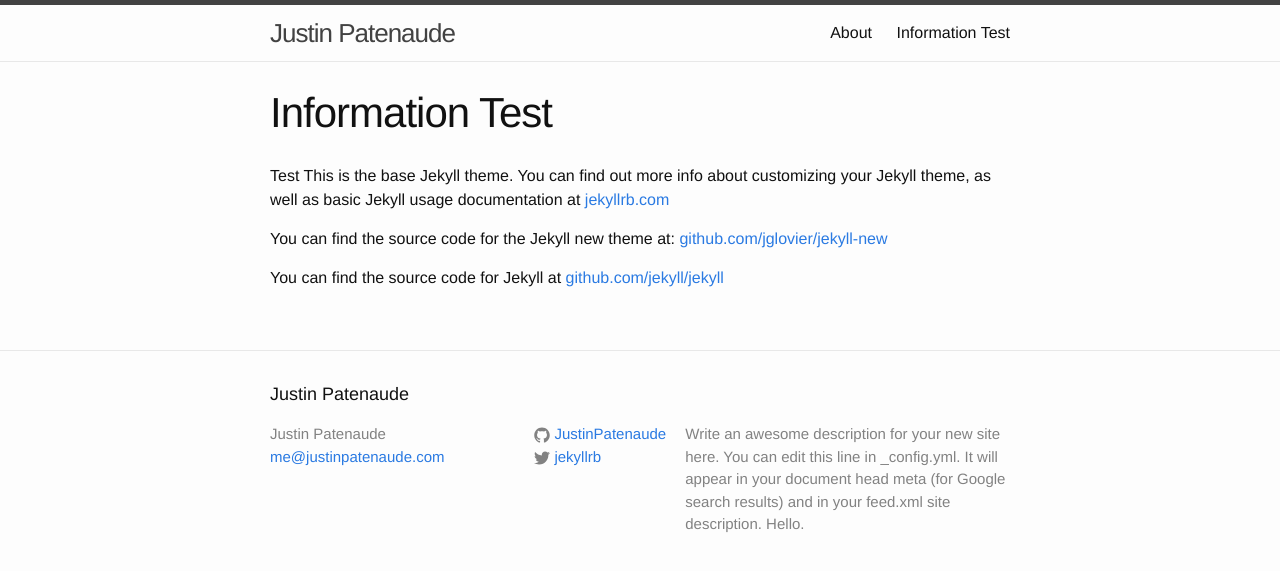
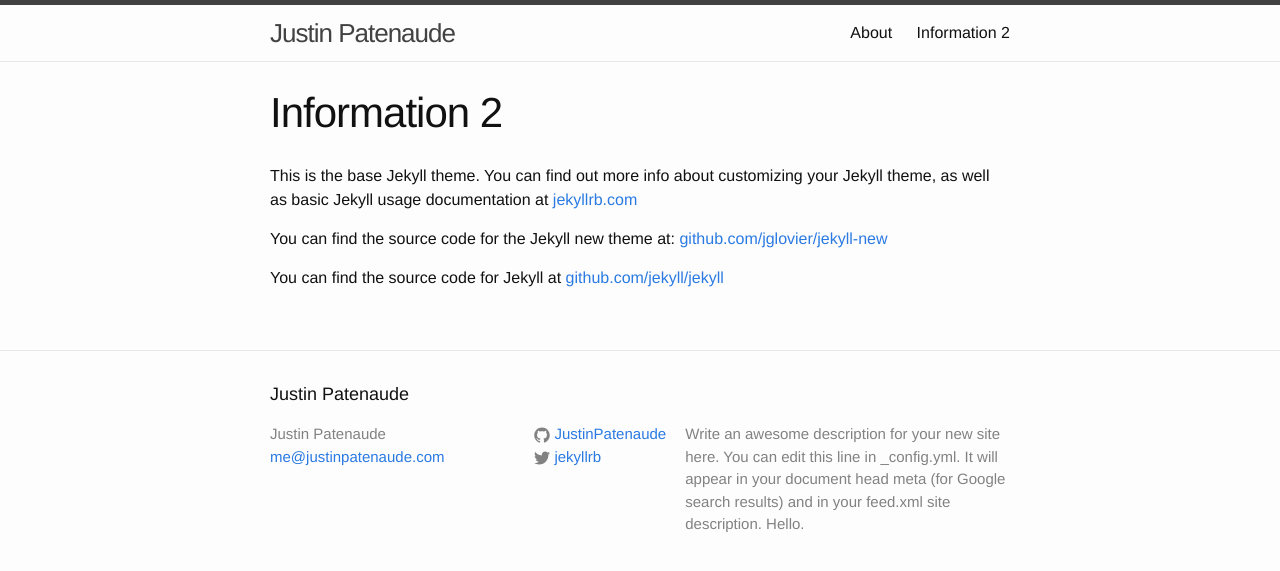
Before and after one commit to JustinPatenaude/jekyll, a Jekyll site: the page built from information.md, in a window 1280 px wide. Shown: the top 571 px of the page. Built offline with Jekyll 4.4.1, drawn with Linux system fonts in a browser that asks for light colours; nearby versions of some CDN libraries.

Commit message:
Updated from BlueberryCMS

```diff
--- a/information.md
+++ b/information.md
@@ -1,9 +1,9 @@
 ---
-title: Information Test
+title: Information 2
 layout: page
 permalink: /information/
 ---
-Test This is the base Jekyll theme. You can find out more info about customizing your Jekyll theme, as well as basic Jekyll usage documentation at [jekyllrb.com](http://jekyllrb.com/)
+This is the base Jekyll theme. You can find out more info about customizing your Jekyll theme, as well as basic Jekyll usage documentation at [jekyllrb.com](http://jekyllrb.com/)
 
 You can find the source code for the Jekyll new theme at: [github.com/jglovier/jekyll-new](https://github.com/jglovier/jekyll-new)
 
```
